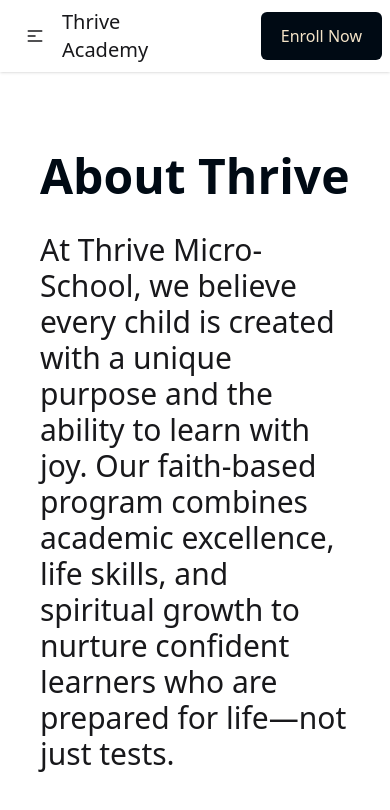
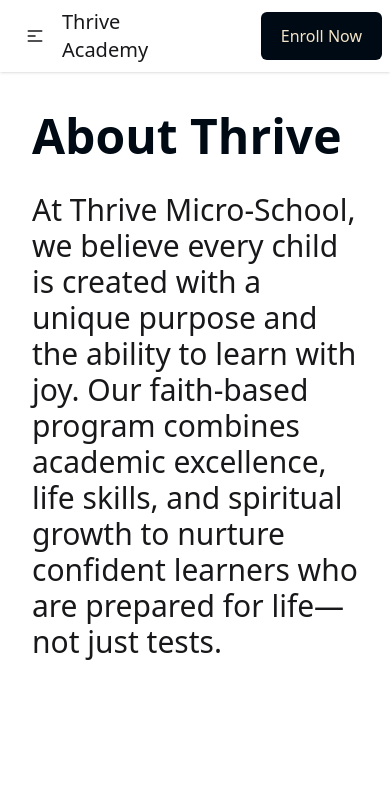
Before and after one commit to drethedevjs/thrive-academy, a Nuxt app: page /about in a window 390 px wide. Shown: the top 810 px of the page. Built offline with nearby package versions, Linux system fonts and the light colour scheme.

Commit message:
Made container mobile friendly.

```diff
--- a/app/assets/css/main.css
+++ b/app/assets/css/main.css
@@ -16,7 +16,7 @@
 }
 
 .ta-container {
-  @apply container lg:px-20 px-10 mx-auto mt-20;
+  @apply container lg:px-20 px-8 mx-auto lg:mt-20 mt-10;
 }
 
 .ta-btn-navy {
```
